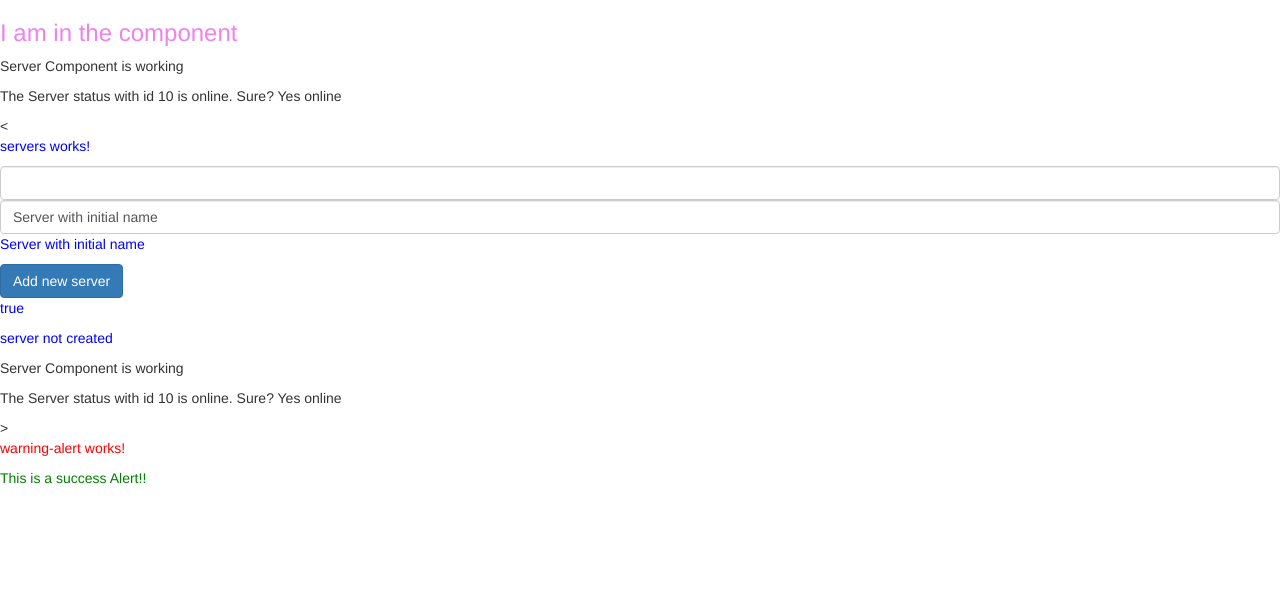
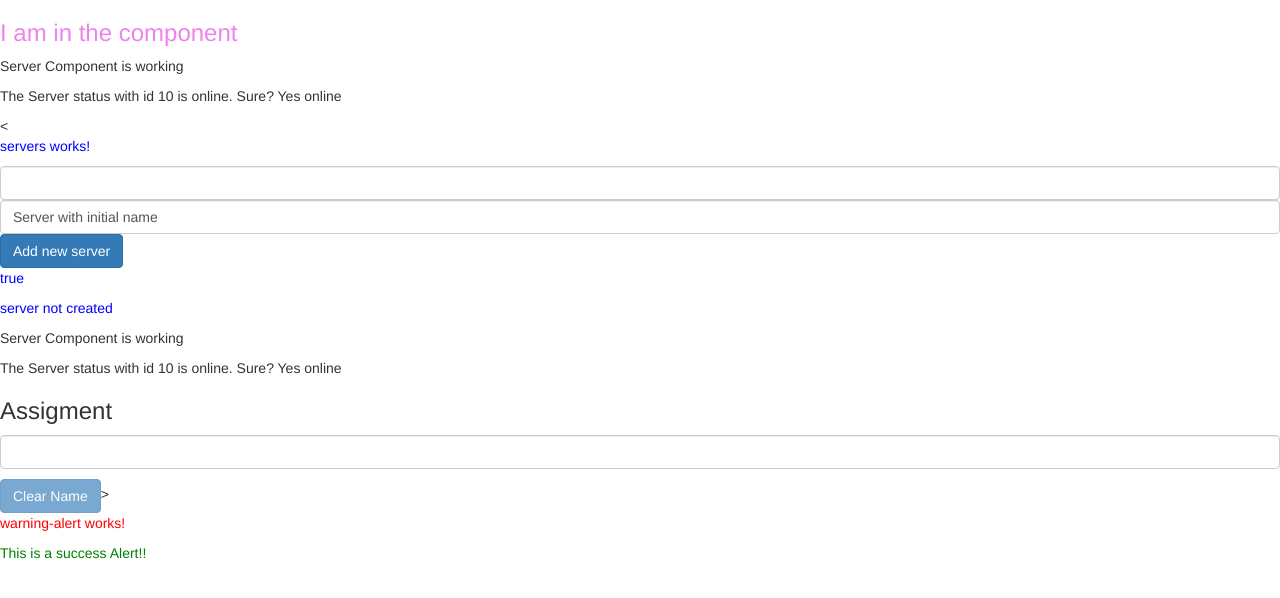
Before and after one commit to cristopherCorrea/angular-basics, an Angular app: page / in a window 1280 px wide. Shown: the top 598 px of the page. Built offline with nearby package versions, Linux system fonts and the light colour scheme.

Commit message:
solving homework 2

```diff
--- a/src/app/servers/servers.component.html
+++ b/src/app/servers/servers.component.html
@@ -9,8 +9,21 @@
     type = "text"
     class="form-control"
     [(ngModel)]="serverName">
-<p>{{ serverName }}</p>
 <button class="btn btn-primary" [disabled]="!allowNewServer" (click)="createServer()">Add new server</button>
 <p [innerText]="allowNewServer"></p>
 <p> {{ newServer }}</p>
 <app-server></app-server>
+
+
+<h3>Assigment</h3>
+
+<input
+    type="text"
+    class="form-control"
+    [(ngModel)]="userName">
+
+<p>{{ userName }}</p>
+<button
+    class="btn btn-primary"
+    [disabled]="!(userName !== '')"
+    (click)="cleanUserName()">Clear Name</button>
--- a/src/app/servers/servers.component.ts
+++ b/src/app/servers/servers.component.ts
@@ -19,6 +19,7 @@ export class ServersComponent implements OnInit {
   allowNewServer = false;
   newServer = "server not created";
   serverName = "Server with initial name";
+  userName = "";
 
   constructor() {
     setTimeout(() => {this.allowNewServer = true}, 2000);
@@ -28,11 +29,15 @@ export class ServersComponent implements OnInit {
   }
 
   createServer() {
-    this.newServer = "Server Created!!";
+    this.newServer = "Server Created!!" + this.serverName;
   }
 
   onUpdateServerName(event: Event) {
     this.serverName = (<HTMLInputElement>event.target).value;
   }
 
+  cleanUserName() {
+    this.userName = "";
+  }
+
 }
```
